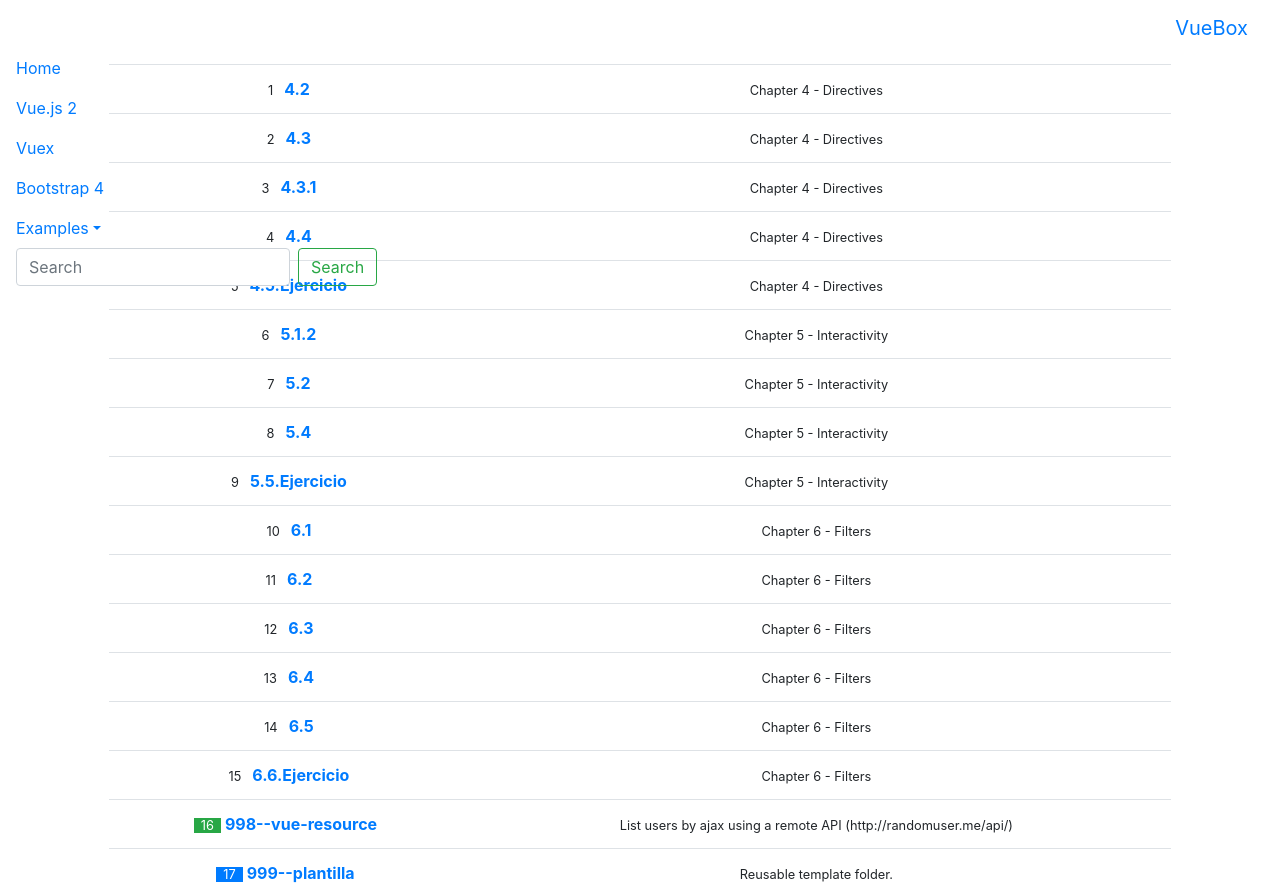
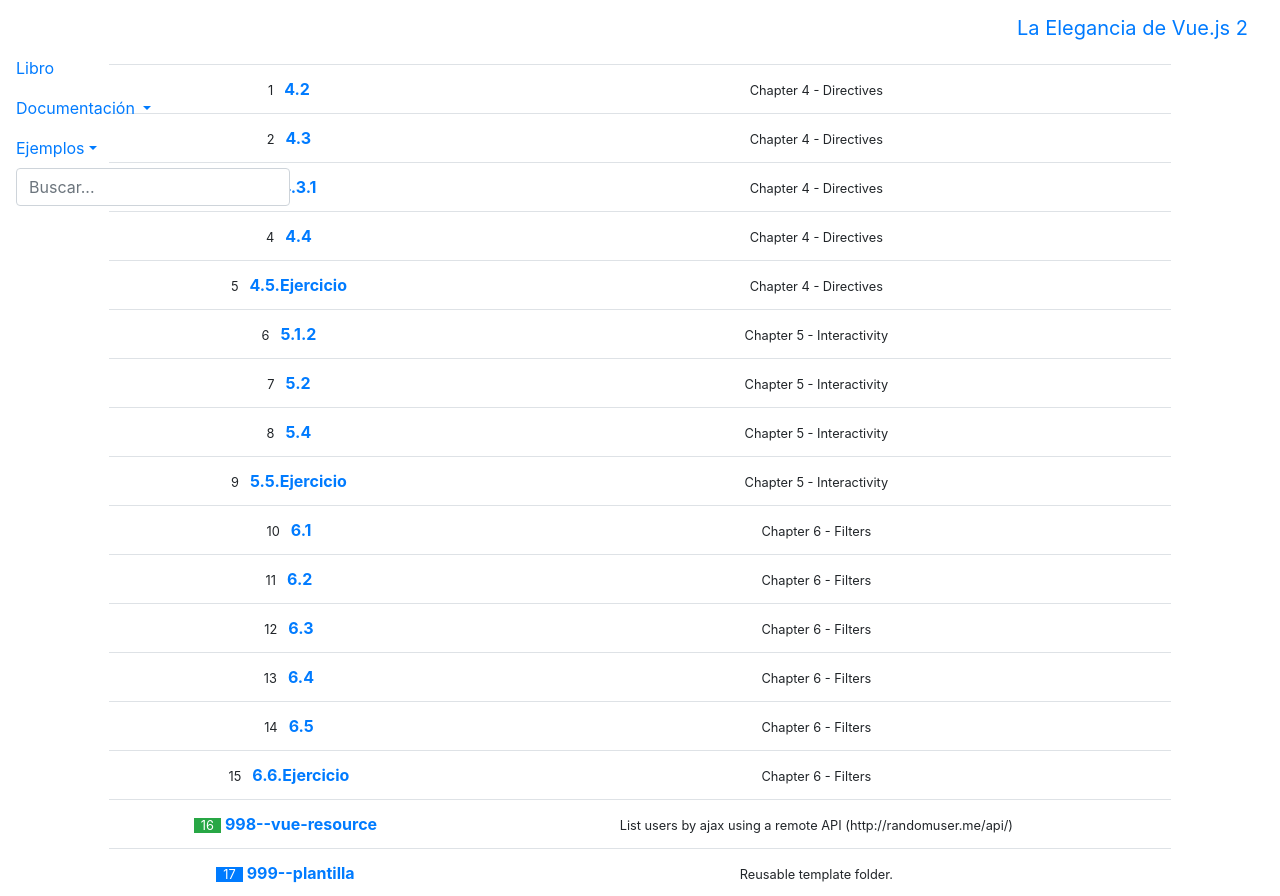
Before and after one commit to davidjimenez75/vue-elegancia, a PHP site: page / in a window 1280 px wide, after a click that opens the changed part. Shown: the top 896 px of the page. Run offline with PHP 8.4, Linux system fonts and the light colour scheme; lists and menus that the app fills with data are empty; some libraries are stand-ins or nearby versions.

Commit message:
Traducido al castellano

```diff
--- a/index.php
+++ b/index.php
@@ -12,7 +12,7 @@
     <link rel="icon" type="image/png" href="/images/favicon-16x16.png" sizes="16x16"/>
 
 
-    <title>VueBox</title>
+    <title>La Elegancia de Vue.js 2</title>
 
     <!--bower_Bootstrap4a6_css-->
     <link rel="stylesheet" href="/vendor/bootstrap/dist/css/bootstrap.min.css">
@@ -32,27 +32,32 @@
                 aria-label="Toggle navigation">
             <span class="navbar-toggler-icon"></span>
         </button>
-        <a class="navbar-brand" href="#">VueBox</a>
+        <a class="navbar-brand" href="#">La Elegancia de Vue.js 2</a>
 
         <div class="collapse navbar-collapse" id="navbarsExampleDefault">
             <ul class="navbar-nav mr-auto">
                 <li class="nav-item active">
-                    <a class="nav-link" href="#">Home <span class="sr-only">(current)</span></a>
+                    <a class="nav-link" href="https://leanpub.com/vuejs2-spanish" target="_blank">Libro</a>
                 </li>
-                <li class="nav-item">
-                    <a class="nav-link" href="https://vuejs.org/v2/guide/" target="_blank">Vue.js 2</a>
-                </li>
-                <li class="nav-item">
-                    <a class="nav-link" href="https://vuex.vuejs.org/en/" target="_blank">Vuex</a>
-                </li>
-                <li class="nav-item">
-                    <a class="nav-link" href="https://v4-alpha.getbootstrap.com/getting-started/introduction/"
-                       target="_blank">Bootstrap 4</a>
-                </li>
+
                 <li class="nav-item dropdown">
                     <a class="nav-link dropdown-toggle" href="#" id="dropdown01" data-toggle="dropdown"
                        aria-haspopup="true"
-                       aria-expanded="false">Examples</a>
+                       aria-expanded="false">Documentación </a>
+                    <div class="dropdown-menu" aria-labelledby="dropdown01">
+                        <a class="dropdown-item" href="https://vuejs.org/v2/guide/" target="_blank">Vue.js 2</a>
+                        <a class="dropdown-item" href="https://vuex.vuejs.org/en/" target="_blank">Vuex</a>
+                        <a class="dropdown-item" href="https://v4-alpha.getbootstrap.com/getting-started/introduction/"
+                           target="_blank">Bootstrap
+                            4</a>
+                    </div>
+                </li>
+
+
+                <li class="nav-item dropdown">
+                    <a class="nav-link dropdown-toggle" href="#" id="dropdown01" data-toggle="dropdown"
+                       aria-haspopup="true"
+                       aria-expanded="false">Ejemplos</a>
                     <div class="dropdown-menu" aria-labelledby="dropdown01">
                         <a class="dropdown-item" href="https://vuejs.org/v2/examples/" target="_blank">Vue.js 2</a>
                         <a class="dropdown-item" href="https://vuex.vuejs.org/en/getting-started.html"
@@ -63,8 +68,7 @@
                 </li>
             </ul>
             <form class="form-inline my-2 my-lg-0" @submit.prevent="search(searchstr)">
-                <input class="form-control mr-sm-2" type="text" placeholder="Search" v-model="searchstr">
-                <button class="btn btn-outline-success my-2 my-sm-0" type="submit">Search</button>
+                <input class="form-control mr-sm-2" type="text" placeholder="Buscar..." v-model="searchstr">
             </form>
         </div>
     </nav>
@@ -76,7 +80,7 @@
             <table class="table table-hover mytable">
                 <tbody id="list">
 
-                <tr v-for="(value, index) in dirs"  v-bind:class="value.visible">
+                <tr v-for="(value, index) in dirs" v-bind:class="value.visible">
                     <th>
                         <small v-bind:class="thClassValue(value.status)">&nbsp;&nbsp;{{index+1}}&nbsp;&nbsp;</small>
                         <a v-bind:href="value.dir">{{ value.dir }}</a>
@@ -154,7 +158,7 @@
                 $a_dirs[$key]["visible"] = "visible";
 
                 // DESCRIPTIONS FOR EVERY FOLDER
-                $description_file="index.txt";
+                $description_file = "index.txt";
                 if (file_exists("./" . $value["dir"] . "/$description_file")) {
                     $a_dirs[$key]["description"] = file_get_contents("./" . $value["dir"] . "/$description_file");
                 }
@@ -188,10 +192,10 @@
             search: function (searchstr) {
                 //console.log("DEBUG methods search:" + searchstr);
                 //this.dirs[0]['dir']="kk";
-                return this.dirs.map(function (element){
-                    if (element.dir.search(searchstr)==-1) {
-                        return element.visible= "d-none"; // invisible? small? d-none?
-                    }else {
+                return this.dirs.map(function (element) {
+                    if (element.dir.search(searchstr) == -1) {
+                        return element.visible = "d-none"; // invisible? small? d-none?
+                    } else {
                         return element.visible = "visible";
                     }
                 })
```
